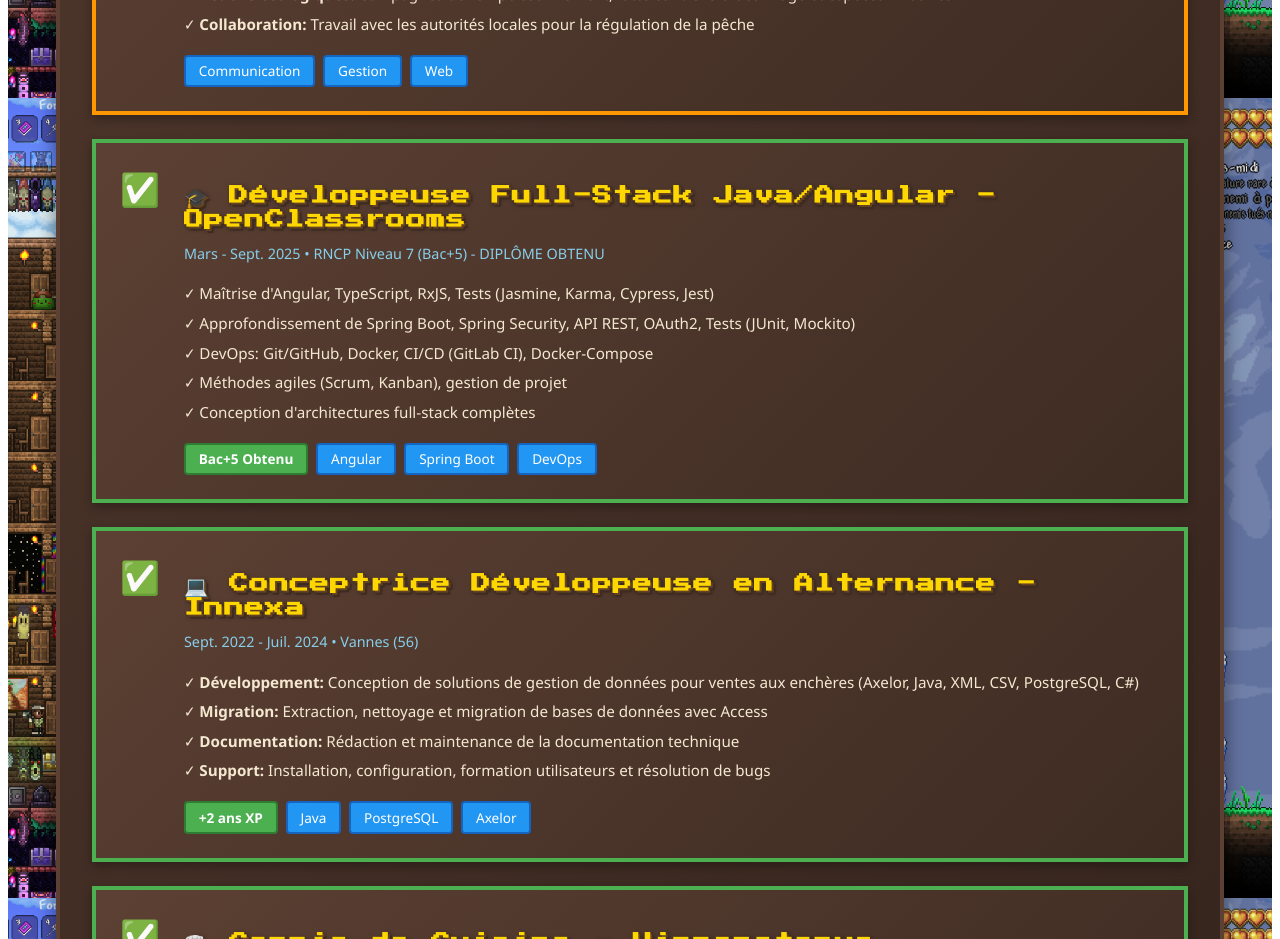
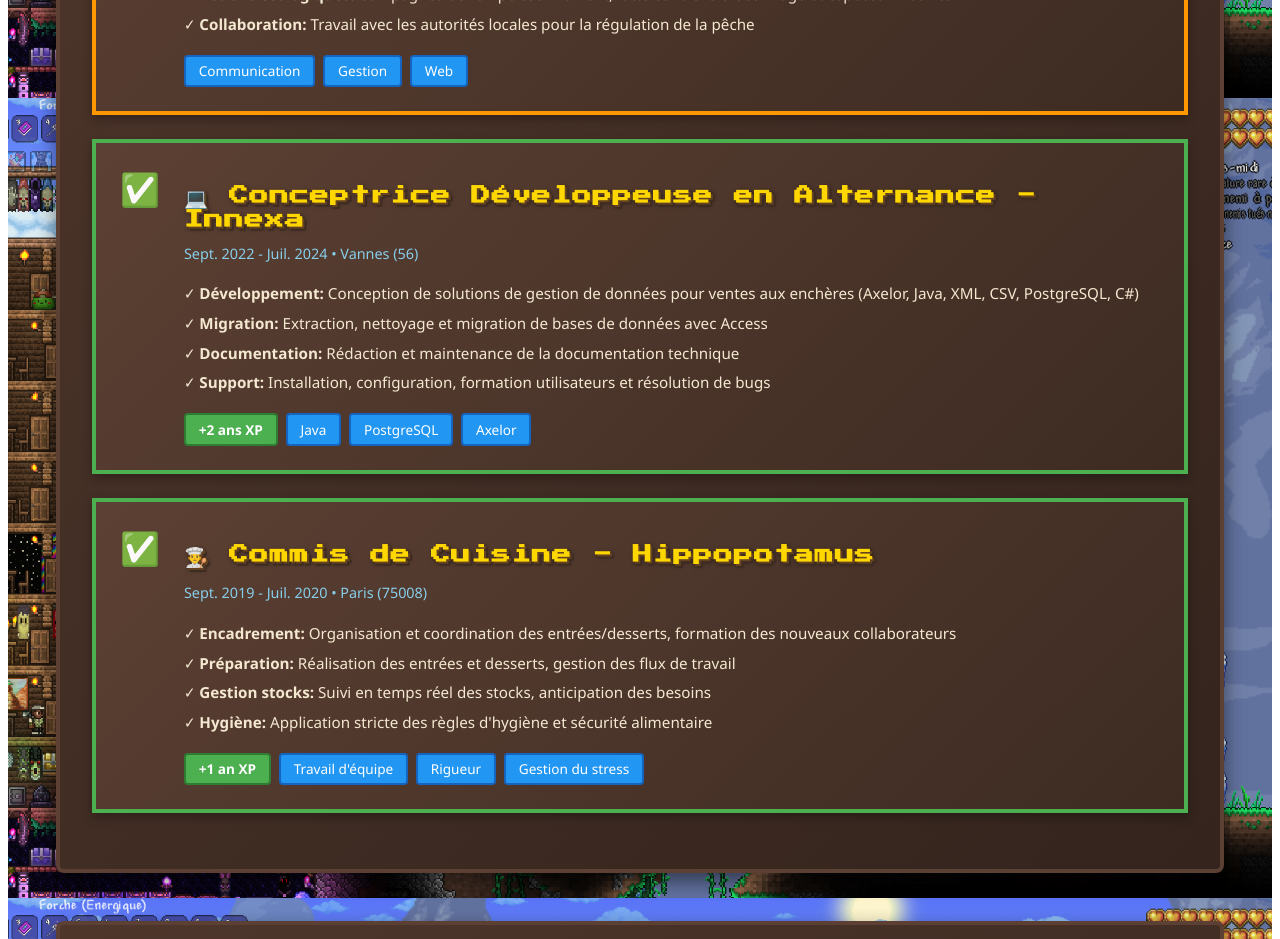
Before and after one commit to VAcheronPradelAlyssa/portfolio-frontend, an Angular app: page /cv in a window 1280 px wide. Shown: the part 1580-2519 px from the top of the page. Built offline with nearby package versions, Linux system fonts and the light colour scheme.

Commit message:
retrait formation bac+5 dans parcours professionnele

```diff
--- a/src/app/components/cv/cv.html
+++ b/src/app/components/cv/cv.html
@@ -126,29 +126,6 @@
       </div>
     </div>
 
-
-  <!-- Quête 2: Formation OpenClassrooms TERMINÉE -->
-
-    <div class="quest-item completed">
-    <div class="quest-icon">✅</div>
-    <div class="quest-content">
-      <h3>🎓 Développeuse Full-Stack Java/Angular - OpenClassrooms</h3>
-      <p class="quest-period">Mars - Sept. 2025 • RNCP Niveau 7 (Bac+5) - DIPLÔME OBTENU</p>
-      <ul class="quest-objectives">
-        <li>✓ Maîtrise d'Angular, TypeScript, RxJS, Tests (Jasmine, Karma, Cypress, Jest)</li>
-        <li>✓ Approfondissement de Spring Boot, Spring Security, API REST, OAuth2, Tests (JUnit, Mockito)</li>
-        <li>✓ DevOps: Git/GitHub, Docker, CI/CD (GitLab CI), Docker-Compose</li>
-        <li>✓ Méthodes agiles (Scrum, Kanban), gestion de projet</li>
-        <li>✓ Conception d'architectures full-stack complètes</li>
-      </ul>
-      <div class="quest-reward">
-        <span class="xp-badge">Bac+5 Obtenu</span>
-        <span class="skill-badge">Angular</span>
-        <span class="skill-badge">Spring Boot</span>
-        <span class="skill-badge">DevOps</span>
-      </div>
-    </div>
-  </div>
 
     <!-- Quête 3: Alternance Innexa -->
     <div class="quest-item completed">
```
